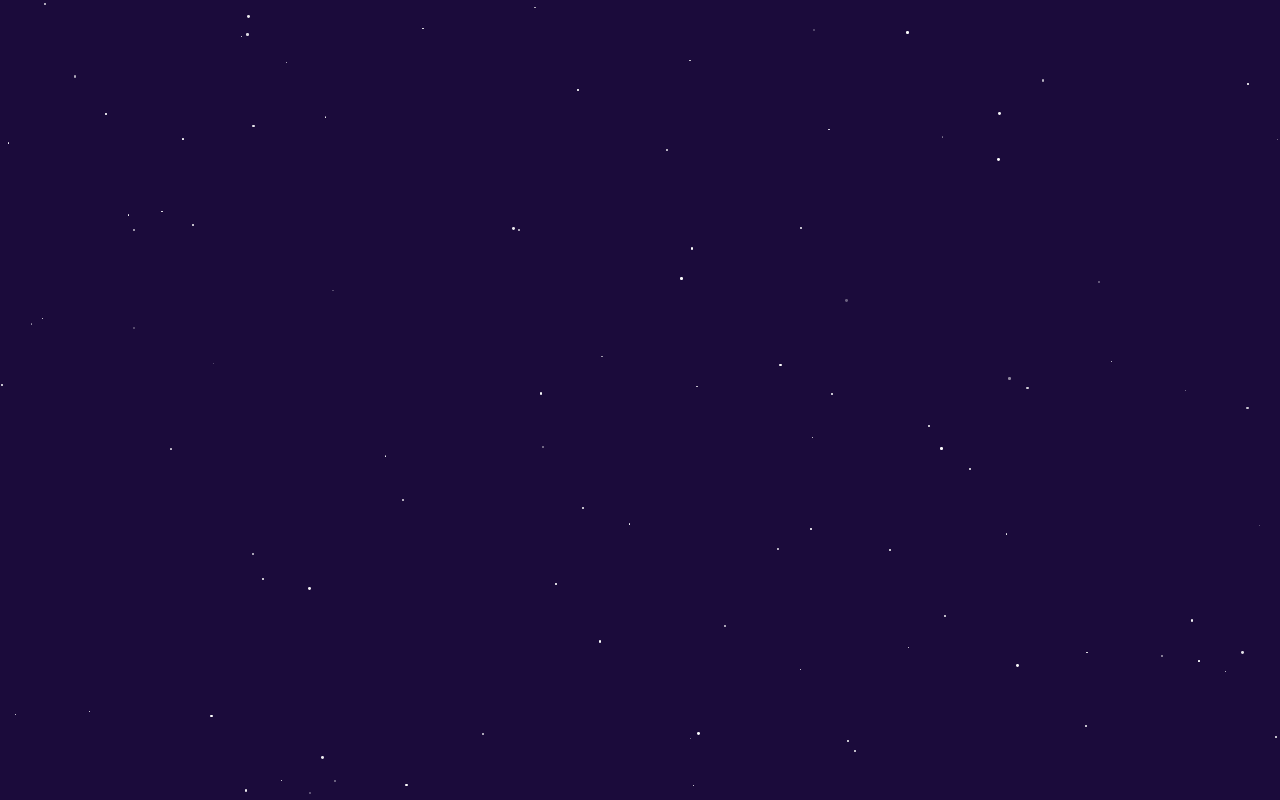
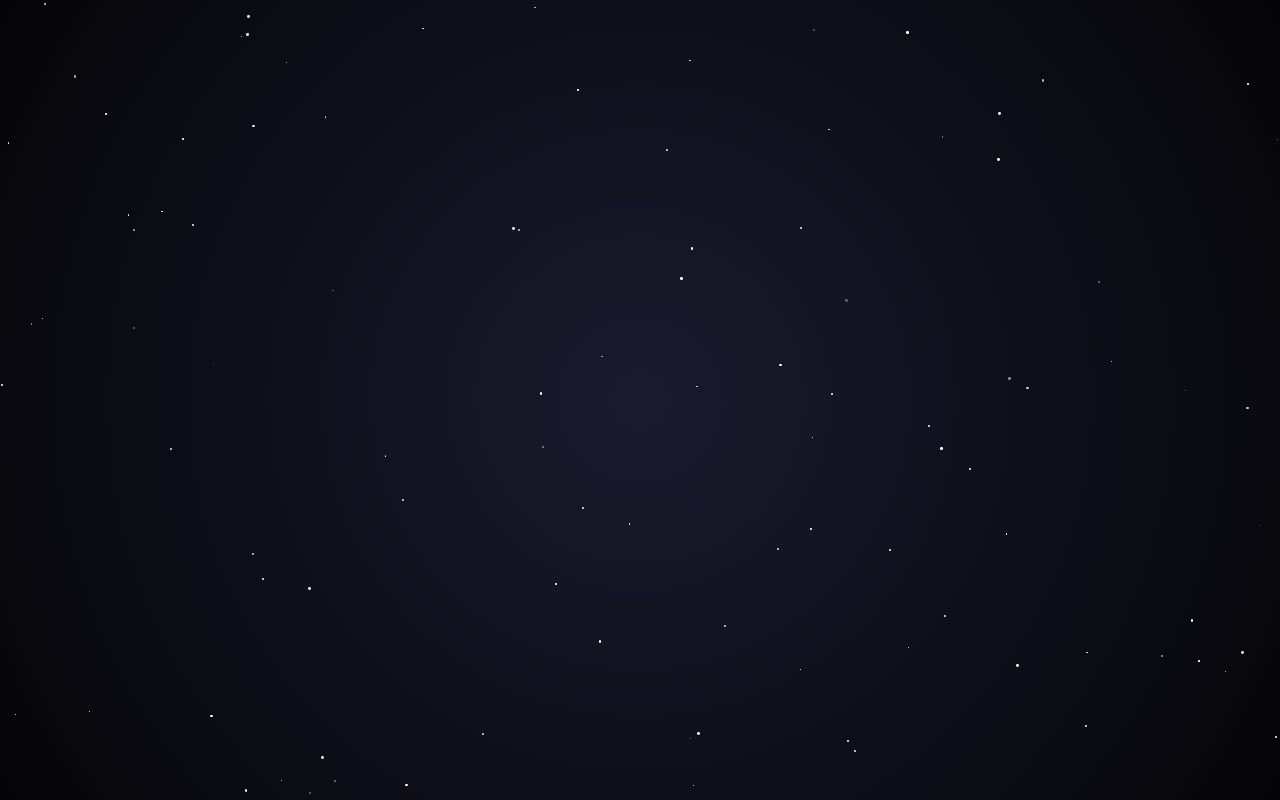
Before and after one commit to mika-collins/mika-collins.github.io, a React (Vite) app: page / in a window 1280 px wide. Built offline with nearby package versions, Linux system fonts and the light colour scheme.

Commit message:
Updated background color and fading

```diff
--- a/src/index.css
+++ b/src/index.css
@@ -1,14 +1,27 @@
-body, html, #root {
+:root {
+  --space-black: #050508;
+  --deep-purple: #1a1a2e;
+}
+
+/* Global layout + background */
+html, body, #root {
   margin: 0;
   padding: 0;
   width: 100%;
   height: 100%;
-  background: #1b0b3b; /* deep purple */
   overflow-x: hidden;
   font-family: sans-serif;
   position: relative;
+
+  /* Space background */
+  background: radial-gradient(
+    circle at center,
+    var(--deep-purple) 0%,
+    var(--space-black) 100%
+  );
 }
 
+/* Star layer */
 .stars {
   position: fixed;
   top: 0;
@@ -20,6 +33,7 @@ body, html, #root {
   z-index: 0;
 }
 
+/* Individual stars */
 .star {
   position: absolute;
   background: white;
@@ -28,6 +42,7 @@ body, html, #root {
   animation: twinkle 2s infinite alternate;
 }
 
+/* Twinkle animation */
 @keyframes twinkle {
   from { opacity: 0.3; }
   to { opacity: 1; }
```
